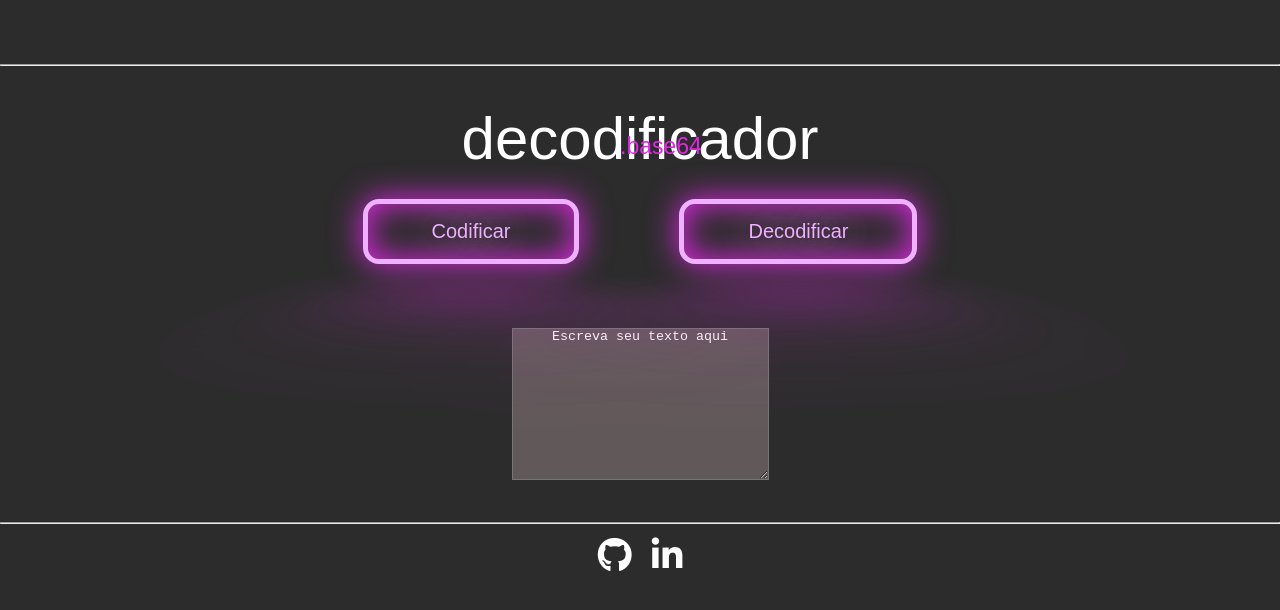
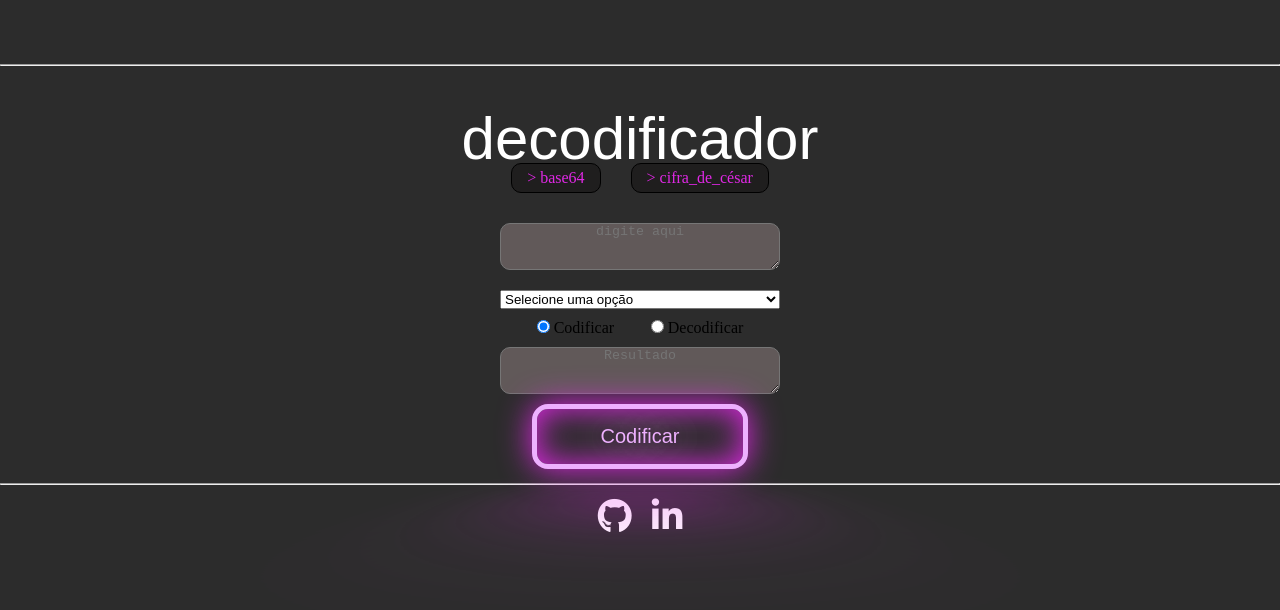
Before and after one commit to karenlmoraes/Encode-Decode, a plain HTML site: page index.html in a window 1280 px wide. Drawn offline with Linux system fonts and the light colour scheme; a web font is replaced by a local one.

Commit message:
Estruturação do HTML

```diff
--- a/index.html
+++ b/index.html
@@ -10,24 +10,49 @@
     <link rel="shortcut icon" href="img/favicon.png" type="image/x-icon" />
     <script src="https://kit.fontawesome.com/25bc4345e8.js" crossorigin="anonymous"></script>
     <script src="script.js" defer></script>
-    <title>Base64</title>
+    <title>Decodificador</title>
 </head>
 <body>
 
     <hr>
 
     <h1>decodificador</h1>
-    <p>.base64</p>
 
-    <section>
-        <div class="code">
-            <button id="codificar">Codificar</button>
-            <button id="decodificar">Decodificar</button>
+    <div class="tag">
+        <p>> base64</p> <p>> cifra_de_césar</p>
+    </div>
+
+    <form>
+
+        <textarea name="" id="" cols="50" rows="3" placeholder="digite aqui"></textarea>
+
+        <label for=""></label> <!--Caixa de selecionar-->
+        <select name="" id="">
+            <option value="">Selecione uma opção</option>
+            <option value="">Base64</option>
+            <option value="">Cifra de César</option>
+        </select>
+
+        <div class="radiobtn"><!--Botões codificar e decodificar-->
+
+            <div>
+                <input type="radio" id="codificar" checked/>
+                <label for="codificar">Codificar</label>
+            </div>
+
+            <div>
+                <input type="radio" id="decodificar"/>
+                <label for="decodificar">Decodificar</label>
+            </div>
         </div>
 
-        <textarea name="" id="" cols="30" rows="10">Escreva seu texto aqui</textarea>
+        <textarea name="" id="" cols="50" rows="3" placeholder="Resultado"></textarea>
 
-    </section>
+        <div class="btn">
+            <button id="resultbtn">Codificar</button>
+        </div>
+
+    </form>
 
     <hr>
 
--- a/script.js
+++ b/script.js
@@ -1,5 +1,5 @@
-let codificar = document.querySelector('#codificar');
-let decodificar = document.querySelector('#decodificar');
+let codificar = document.querySelector('#code');
+let decodificar = document.querySelector('#decode');
 let resultado = document.querySelector('textarea');
 
 codificar.addEventListener('click', () =>{
--- a/style.css
+++ b/style.css
@@ -28,12 +28,47 @@ h1 {
     font-size: 60px;
 }
 
-p {
-    font-family: 'TheGoodMonolith', sans-serif;
+.tag {
+    display: inline-flex;
+    flex-direction: row;
+    justify-content: center;
+    margin: 30px 0px;
+    gap: 30px;
+}
+
+.tag p {
+    background-color: rgb(31, 30, 30);
     color: #E028E5;
-    font-size: 23px;
-    margin-left: 42px;
-    margin-bottom: 3%;
+    padding: 5px 15px;
+    border: 1px solid black;
+    border-radius: 10px;
+    cursor: pointer;
+}
+
+.tag p:hover {
+    background-color: #E028E5;
+    color: #2C2C2C;
+    border-color: #E028E5;
+    transition: 0.3s;
+}
+
+form {
+    display: flex;
+    flex-direction: column;
+    justify-content: center;
+    margin: 0px 500px;
+    gap: 10px;
+}
+
+textarea {
+    background-color: #615959;
+    text-align: center;
+    border-radius: 10px;
+}
+
+.radiobtn {
+    display: inline-flex;
+    justify-content: space-evenly;
 }
 
 .code {
@@ -96,12 +131,6 @@ button:hover {
     box-shadow: inset 0 0 32px 0 #EEB0FF;
 }
 
-textarea {
-    background-color: #615959;
-    color: white;
-    text-align: center;
-}
-
 section {
     padding-bottom: 3%;
 }
```
